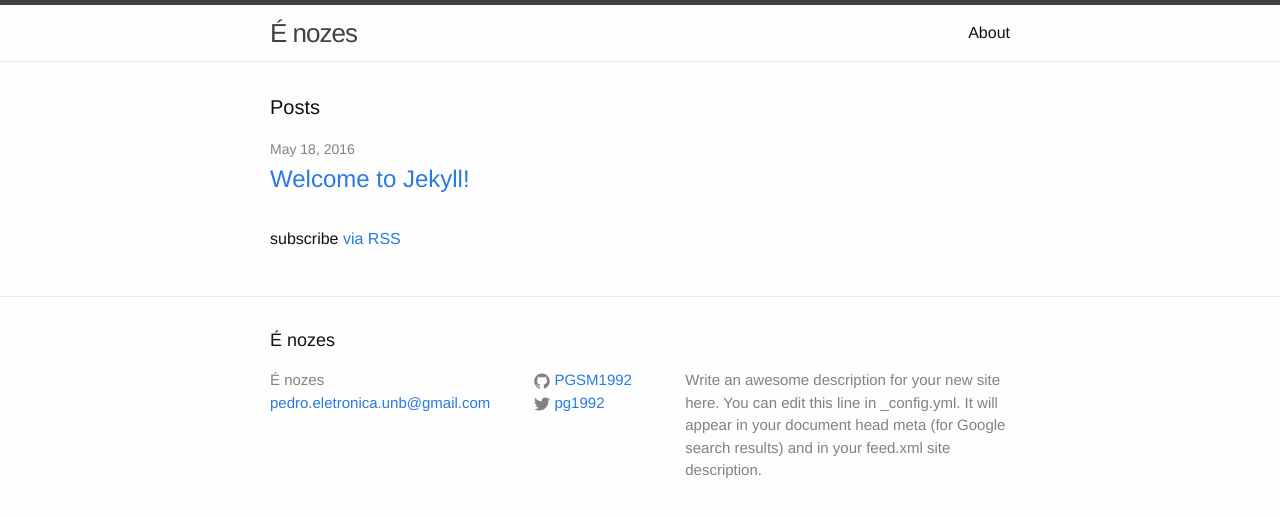
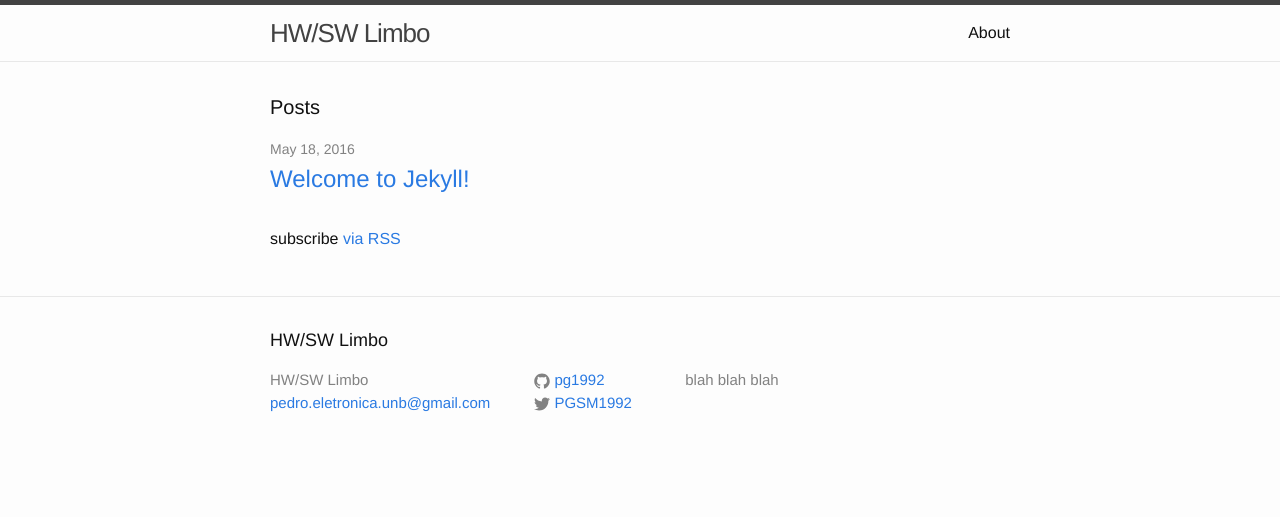
Before and after one commit to pg1992/pg1992.github.io, a Jekyll site: the page built from index.html, in a window 1280 px wide. Shown: the top 517 px of the page. Built offline with Jekyll 4.4.1, drawn with Linux system fonts in a browser that asks for light colours.

Commit message:
Update blog description, and Github and Twitter login

```diff
--- a/_config.yml
+++ b/_config.yml
@@ -6,16 +6,14 @@
 # 'jekyll serve'. If you change this file, please restart the server process.
 
 # Site settings
-title: É nozes
+title: HW/SW Limbo
 email: pedro.eletronica.unb@gmail.com
 description: > # this means to ignore newlines until "baseurl:"
-  Write an awesome description for your new site here. You can edit this
-  line in _config.yml. It will appear in your document head meta (for
-  Google search results) and in your feed.xml site description.
-baseurl: "" # the subpath of your site, e.g. /blog
+        blah blah blah
+baseurl: "/blog" # the subpath of your site, e.g. /blog
 url: "http://yourdomain.com" # the base hostname & protocol for your site
-twitter_username: pg1992
-github_username:  PGSM1992
+twitter_username: PGSM1992
+github_username:  pg1992
 
 # Build settings
 markdown: kramdown
```
